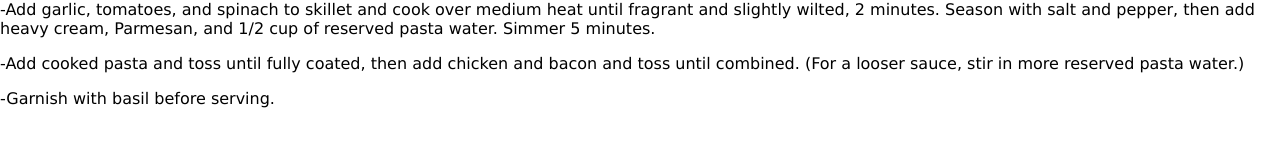
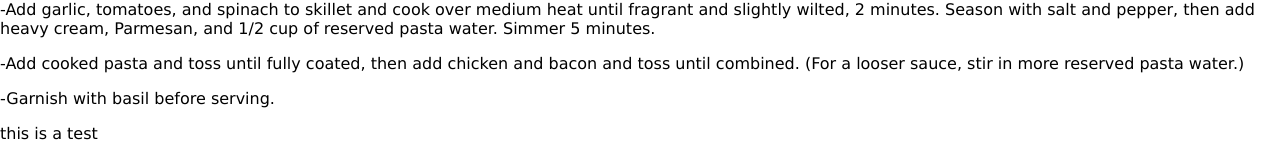
Before and after one commit to ryanmgds/P4-Wildcats, a Flask app: template templates/main.html in a window 1280 px wide. Shown: the part 1687-1846 px from the top of the page. Before the commit the page ends 1795 px from the top, so only its background shows below. Run offline with Flask 2, Linux system fonts and the light colour scheme; the template is opened without the code that fills it, so the values that code supplies are empty.

Commit message:
this is a test

```diff
--- a/templates/main.html
+++ b/templates/main.html
@@ -227,3 +227,5 @@
 
 
     </html>
+
+    this is a test
```
